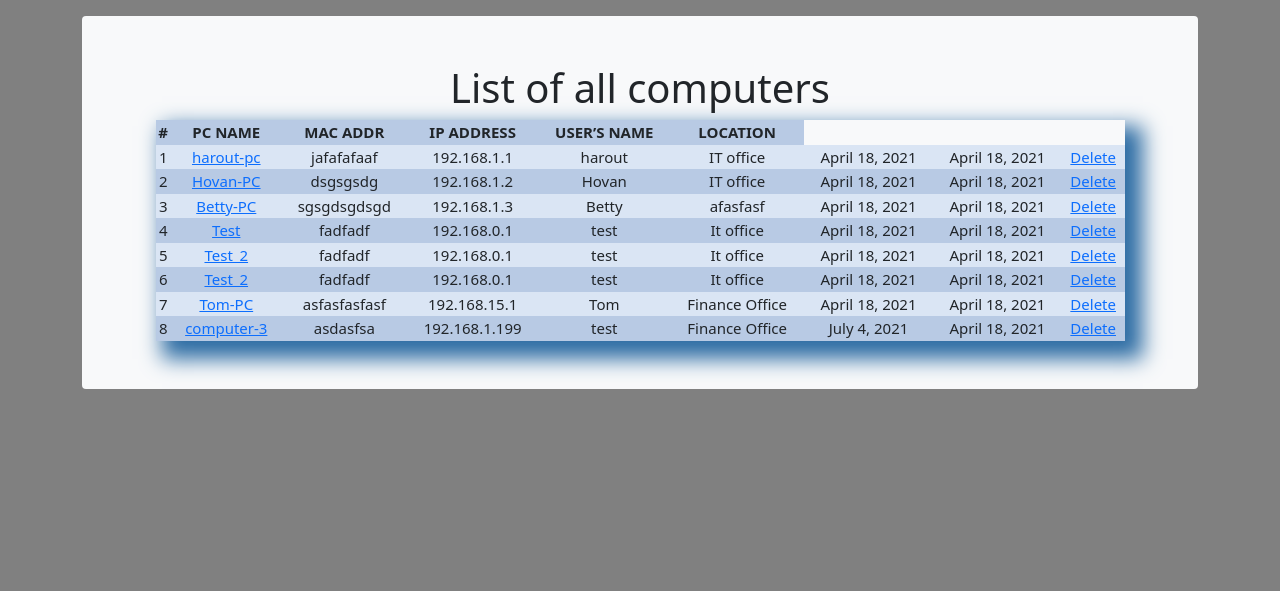
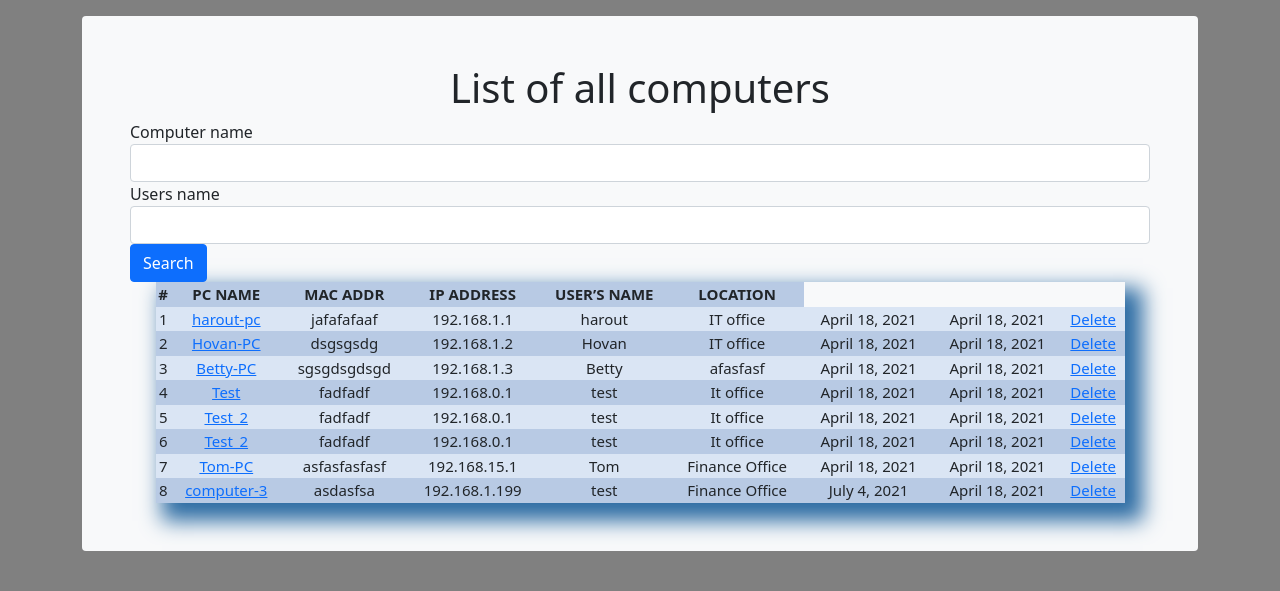
Before and after one commit to harmardir/inventory-sandbox, a Django app: page /computer_list/ in a window 1280 px wide. Shown: the part 56-647 px from the top of the page. Run offline with Django 3.2, Linux system fonts and the light colour scheme; data comes from the database, SQL or seed files in the repository; some libraries are stand-ins or nearby versions.

Commit message:
Searching data from database

```diff
--- a/src/djangoapp/forms.py
+++ b/src/djangoapp/forms.py
@@ -6,3 +6,8 @@ class ComputerForm(forms.ModelForm):
     class Meta:
         model = Computer
         fields = ['computer_name', 'IP_address', 'MAC_address', 'users_name', 'location', 'purchase_date']
+
+class ComputerSearchForm(forms.ModelForm):
+    class Meta:
+        model = Computer
+        fields = ['computer_name', 'users_name']
--- a/src/djangoapp/models.py
+++ b/src/djangoapp/models.py
@@ -2,11 +2,11 @@ from django.db import models
 from datetime import datetime , date
 
 class Computer(models.Model):
-    computer_name = models.CharField(max_length=30)
-    IP_address = models.CharField(max_length=30)
-    MAC_address = models.CharField(max_length=30)
-    users_name = models.CharField(max_length=30)
-    location = models.CharField(max_length=30)
+    computer_name = models.CharField(max_length=30, blank=True)
+    IP_address = models.CharField(max_length=30, blank=True)
+    MAC_address = models.CharField(max_length=30, blank=True)
+    users_name = models.CharField(max_length=30, blank=True)
+    location = models.CharField(max_length=30, blank=True)
     purchase_date = models.DateField("Purchase Date(mm/dd/yyyy)",auto_now_add=False, auto_now=False, blank=True,null=True)
     timestamp = models.DateField(auto_now_add=True, auto_now=False, blank=True)
 
--- a/src/djangoapp/templates/computer_list.html
+++ b/src/djangoapp/templates/computer_list.html
@@ -1,4 +1,5 @@
 {% load static %}
+{% load crispy_forms_tags %}
 
 
 <!doctype html>
@@ -55,6 +56,11 @@
 <main class="container">
   <div class="bg-light p-5 rounded">
     <h1 class="title">{{title}}</h1>
+    <form method="post" action="">
+      {% csrf_token %}
+      {{form|crispy}}
+      <input class="btn btn-primary" type="submit" value="Search" />
+      </form>
     <table>
         <tr>
             <th>#</th>
--- a/src/djangoapp/views.py
+++ b/src/djangoapp/views.py
@@ -1,6 +1,6 @@
 from django.shortcuts import render, redirect
 
-from .forms import ComputerForm
+from .forms import ComputerForm , ComputerSearchForm
 from .models import Computer
 from django.shortcuts import get_object_or_404
 
@@ -23,7 +23,11 @@ def computer_entry(request):
 def computer_list(request):
     title = 'List of all computers'
     queryset = Computer.objects.all()
-    context = {"title": title,"queryset": queryset,}
+    form = ComputerSearchForm(request.POST or None)
+    context = {"title": title,"queryset": queryset,"form":form ,}
+    if request.method == 'POST':
+        queryset = Computer.objects.all().order_by('-timestamp').filter(computer_name__icontains=form['computer_name'].value(),users_name__icontains=form['users_name'].value())
+        context = {"title": title,"queryset": queryset,"form": form,}
     return render(request, "computer_list.html",context)
 
 def computer_edit(request, id=None):
```
